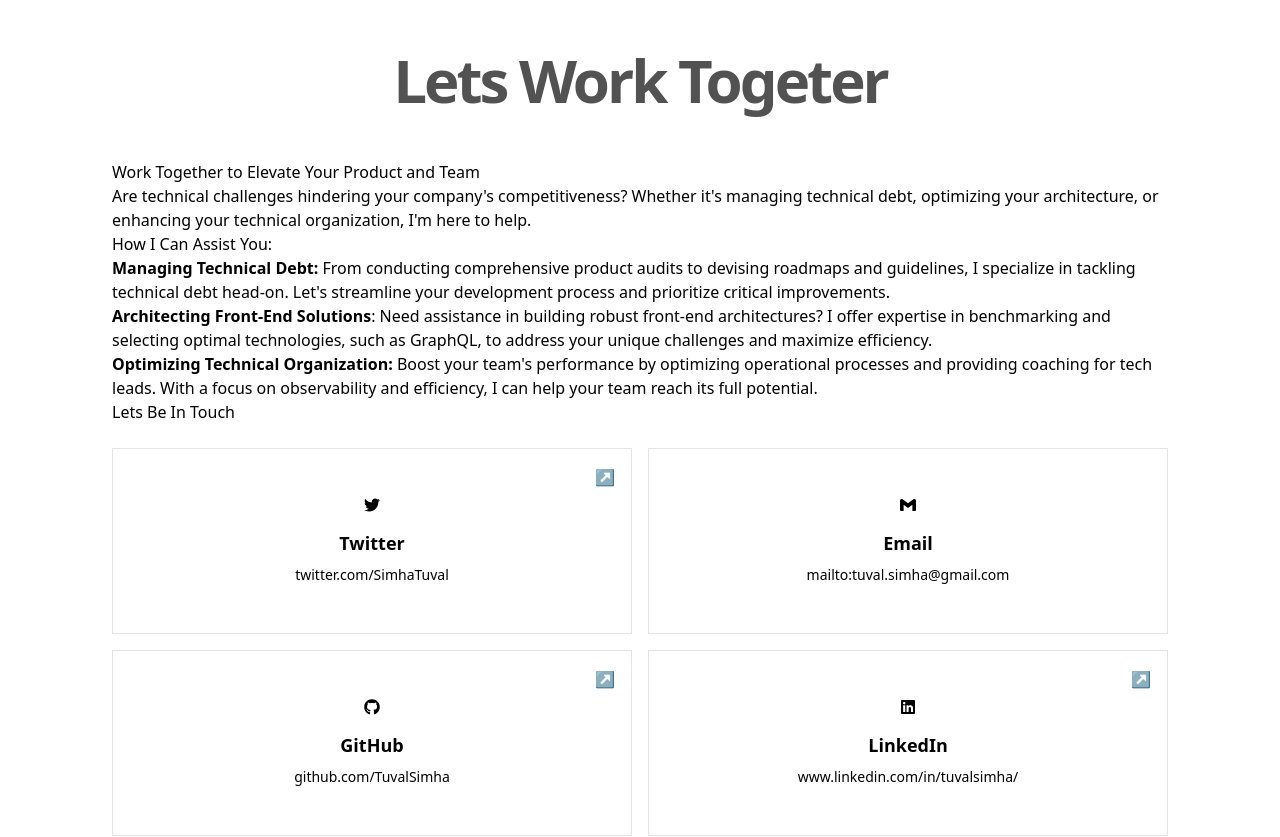
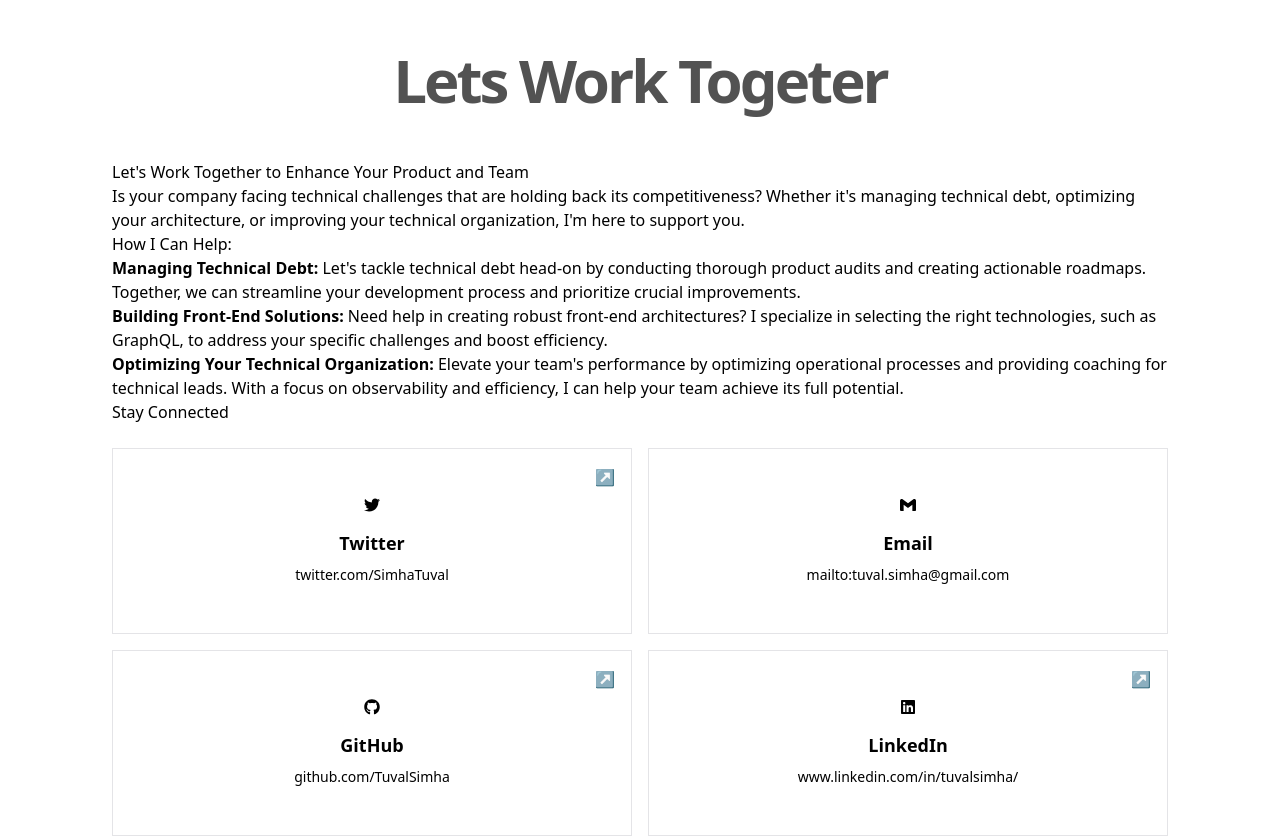
Before and after one commit to TuvalSimha/tuval-simha, a Next.js app: page /hire-me in a window 1280 px wide. Shown: the top 837 px of the page. Built offline with nearby package versions, Linux system fonts and the light colour scheme.

Commit message:
Some new updates

```diff
--- a/components/projects-list.tsx
+++ b/components/projects-list.tsx
@@ -49,13 +49,13 @@ export const ProjectsUpdates = (props: {
         title="Projects"
         description="I build projects to learn and to help others learn."
       />
-      <ol className="relative px-4 md:px-6">
+      <div className="relative px-4 md:px-6">
         {props.projects.map((item) => (
-          <RevealOnScroll>
+          <RevealOnScroll key={item.href}>
             <ProjectsTeaser key={item.href} {...item} />
           </RevealOnScroll>
         ))}
-      </ol>
+      </div>
     </>
   )
 }
@@ -72,6 +72,9 @@ const projectsList: ProjectUrl[] = [
     url: "https://api.github.com/repos/TuvalSimha/yoga-cloudflare-workers-template",
   },
   {
+    url: "https://api.github.com/repos/TuvalSimha/tuval-simha"
+  },
+  {
     url: "https://api.github.com/repos/TuvalSimha/happy-animation",
   },
   {
@@ -79,7 +82,7 @@ const projectsList: ProjectUrl[] = [
   },
   {
     url: "https://api.github.com/repos/TuvalSimha/slide-show-project",
-  },
+  }
 ]
 export const getStaticProps: GetStaticProps<{
   ssg: { projects: Project[] }
--- a/components/reveal-on-scroll.tsx
+++ b/components/reveal-on-scroll.tsx
@@ -25,7 +25,7 @@ export function RevealOnScroll({ children }: RevealOnScrollProps) {
     }
   }, [])
 
-  const classes = `transition-opacity duration-1000
+  const classes = `transition-opacity duration-[3000ms]
         ${isVisible ? "opacity-100" : "opacity-0"}`
 
   return (
--- a/pages/hire-me.mdx
+++ b/pages/hire-me.mdx
@@ -1,28 +1,24 @@
 import { HireMe } from "../components/hire-me"
 import { SmallCards } from "../components/small-cards"
-import { FaTwitter } from "react-icons/fa"
-import { FaGithub } from "react-icons/fa"
-import { FaLinkedin } from "react-icons/fa"
-import { FaFacebook } from "react-icons/fa"
-import { FaRss } from "react-icons/fa"
+import { FaTwitter, FaGithub, FaLinkedin, FaFacebook, FaRss } from "react-icons/fa"
 import { SiGmail } from "react-icons/si"
 import { RevealOnScroll } from "../components/reveal-on-scroll"
 
 <HireMe />
 
-## Work Together to Elevate Your Product and Team
+## Let's Work Together to Enhance Your Product and Team
 
-Are technical challenges hindering your company's competitiveness? Whether it's managing technical debt, optimizing your architecture, or enhancing your technical organization, I'm here to help.
+Is your company facing technical challenges that are holding back its competitiveness? Whether it's managing technical debt, optimizing your architecture, or improving your technical organization, I'm here to support you.
 
-## How I Can Assist You:
+## How I Can Help:
 
-1. **Managing Technical Debt:** From conducting comprehensive product audits to devising roadmaps and guidelines, I specialize in tackling technical debt head-on. Let's streamline your development process and prioritize critical improvements.
+1. **Managing Technical Debt:** Let's tackle technical debt head-on by conducting thorough product audits and creating actionable roadmaps. Together, we can streamline your development process and prioritize crucial improvements.
 
-2. **Architecting Front-End Solutions**: Need assistance in building robust front-end architectures? I offer expertise in benchmarking and selecting optimal technologies, such as GraphQL, to address your unique challenges and maximize efficiency.
+2. **Building Front-End Solutions:** Need help in creating robust front-end architectures? I specialize in selecting the right technologies, such as GraphQL, to address your specific challenges and boost efficiency.
 
-3. **Optimizing Technical Organization:** Boost your team's performance by optimizing operational processes and providing coaching for tech leads. With a focus on observability and efficiency, I can help your team reach its full potential.
+3. **Optimizing Your Technical Organization:** Elevate your team's performance by optimizing operational processes and providing coaching for technical leads. With a focus on observability and efficiency, I can help your team achieve its full potential.
 
-## Lets Be In Touch
+## Stay Connected
 
 <RevealOnScroll>
   <SmallCards
@@ -54,7 +50,7 @@ Are technical challenges hindering your company's competitiveness? Whether it's
       },
       {
         icon: <FaRss />,
-        title: "RSS",
+        title: "Subscribe to RSS",
         link: "/feed.xml",
       },
     ]}
```
Also changed, not shown: theme.config.tsx (+9 -0 lines), 1 other file (tests, documents, lock files or other folders).
